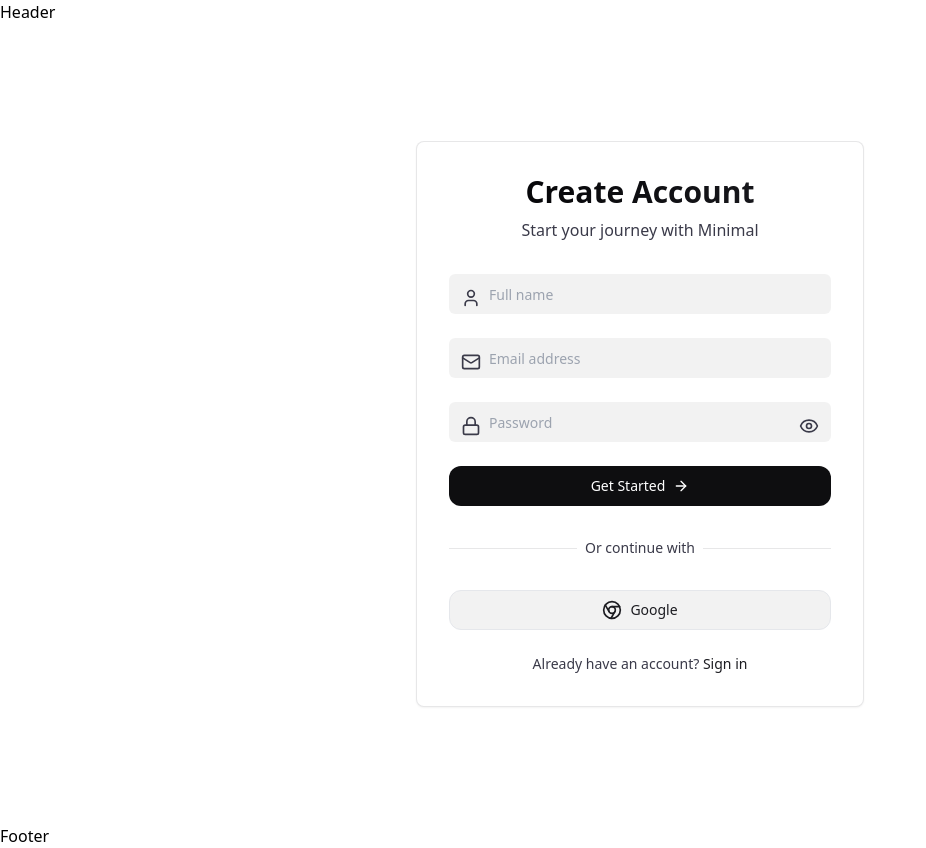
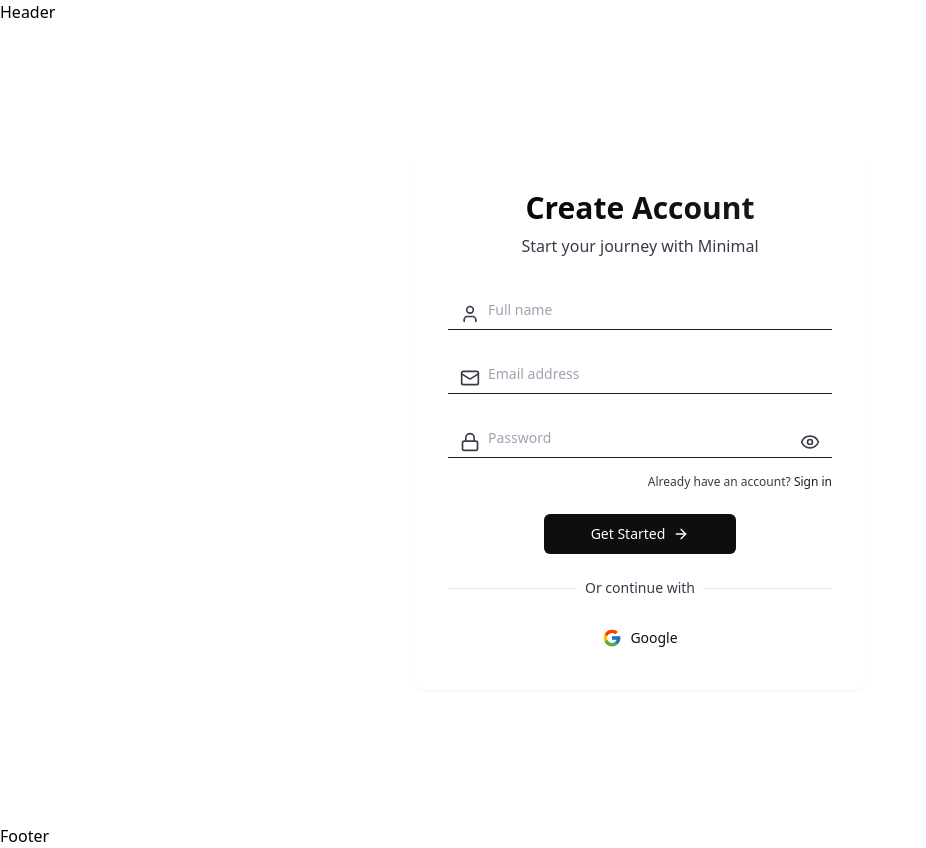
Before and after one commit to CodingCookiee/Minimal, a React (Vite) app in the folder client/: page /signup in a window 1280 px wide. Shown: the whole page, without its empty margins (0-926 px from the left). Built offline with nearby package versions, Linux system fonts and the light colour scheme; no server answers.

Commit message:
redesigned pages

```diff
--- a/client/package.json
+++ b/client/package.json
@@ -21,6 +21,7 @@
     "react": "^18.3.1",
     "react-dom": "^18.3.1",
     "react-hot-toast": "^2.5.1",
+    "react-icons": "^5.4.0",
     "react-router-dom": "^7.1.1",
     "react-toastify": "^11.0.2",
     "tailwind-merge": "^2.6.0"
--- a/client/src/components/Auth/Signin.jsx
+++ b/client/src/components/Auth/Signin.jsx
@@ -1,34 +1,56 @@
-import { useState } from 'react';
-import { useNavigate, Link } from 'react-router-dom';
-import { Button, Input, Card } from '../ui';
-import { Chrome, ArrowRight, Mail, Lock, Eye, EyeOff } from 'lucide-react';
-import { motion } from 'framer-motion';
-import { toast } from 'react-toastify';
-import axiosInstance from '../../utils/axios.js';
-import { useGoogleLogin } from '@react-oauth/google';
+import { useState } from "react";
+import { useNavigate, Link } from "react-router-dom";
+import { Button, Input, Card } from "../ui";
+import { Chrome, ArrowRight, Mail, Lock, Eye, EyeOff } from "lucide-react";
+import { motion } from "framer-motion";
+import { toast } from "react-toastify";
+import axiosInstance from "../../utils/axios.js";
+import { useGoogleLogin } from "@react-oauth/google";
+import { FcGoogle } from "react-icons/fc";
 
 export default function SignIn() {
   const navigate = useNavigate();
   const [formData, setFormData] = useState({
-    email: '',
-    password: ''
+    email: "",
+    password: "",
   });
   const [isLoading, setIsLoading] = useState(false);
   const [showPassword, setShowPassword] = useState(false);
+  const [errors, setErrors] = useState({});
+
+  const validateForm = () => {
+    const newErrors = {};
+
+    const emailRegex = /^[^\s@]+@[^\s@]+\.[^\s@]+$/;
+    if (!emailRegex.test(formData.email)) {
+      newErrors.email = "Please enter a valid email";
+    }
+
+
+    if (!formData.password) {
+      newErrors.password =
+        "Please enter your password to signin";
+    }
+
+    setErrors(newErrors);
+    return Object.keys(newErrors).length === 0;
+  };
 
   const handleSubmit = async (e) => {
     e.preventDefault();
+    if (!validateForm()) return;
     setIsLoading(true);
 
     try {
-      const { data } = await axiosInstance.post('/auth/signin', formData);
-      toast.success('Welcome back to Minimal!');
-      navigate('/');
+      const { data } = await axiosInstance.post("/auth/signin", formData);
+      toast.success("Welcome back to Minimal!");
+      navigate("/");
     } catch (error) {
-      console.log('Client Error Response:', error.response);
-      const errorMessage = typeof error.response.data === 'string'
+      console.log("Client Error Response:", error.response);
+      const errorMessage =
+        typeof error.response.data === "string"
           ? error.response.data
-        : error.response.data.message || 'Invalid credentials';
+          : error.response.data.message || "Invalid credentials";
       toast.error(errorMessage);
     } finally {
       setIsLoading(false);
@@ -38,28 +60,27 @@ export default function SignIn() {
   const googleLogin = useGoogleLogin({
     onSuccess: async (tokenResponse) => {
       try {
-      const { data } = await axiosInstance.post('/auth/google', {
-        token: tokenResponse.access_token
+        const { data } = await axiosInstance.post("/auth/google", {
+          token: tokenResponse.access_token,
         });
-      toast.success('Welcome to Minimal!');
-      navigate('/');
+        toast.success("Welcome to Minimal!");
+        navigate("/");
       } catch (error) {
-      toast.error('Google authentication failed');
+        toast.error("Google authentication failed");
       }
     },
     onError: () => {
-    toast.error('Google authentication failed');
-  }
+      toast.error("Google authentication failed");
+    },
   });
-
 
   return (
     <motion.div
       initial={{ opacity: 0, y: 20 }}
       animate={{ opacity: 1, y: 0 }}
-      className="min-h-screen flex items-center justify-center bg-light-primary dark:bg-dark-primary px-4"
+      className=" min-h-screen flex items-center justify-center bg-light-primary dark:bg-dark-primary px-4"
     >
-      <Card className="w-full max-w-md bg-white dark:bg-dark-primary border border-black-300/10 dark:border-white-500/10">
+      <Card className="w-full border-none max-w-md">
         <motion.div
           initial={{ opacity: 0 }}
           animate={{ opacity: 1 }}
@@ -75,17 +96,23 @@ const googleLogin = useGoogleLogin({
             </p>
           </div>
 
-          <form onSubmit={handleSubmit} className="space-y-6">
+          <form onSubmit={handleSubmit} className="space-y-6" noValidate>
             <div className="relative">
               <Mail className="absolute left-3 top-3.5 h-5 w-5 text-black-500 dark:text-white-500" />
               <Input
                 type="email"
                 placeholder="Email address"
                 value={formData.email}
-                onChange={(e) => setFormData({...formData, email: e.target.value})}
-                className="pl-10 w-full bg-black-100/5 dark:bg-white-500/5 border-0 focus:ring-2 ring-black-300/20 dark:ring-white-500/20"
-                required
+                onChange={(e) =>
+                  setFormData({ ...formData, email: e.target.value })
+                }
+                className={`pl-10 w-full border-t-0 border-l-0 border-r-0 border-b border-black-300 rounded-none focus:border-2 outline-none focus:ring-transparent ${errors.email ? "border-red-500" : ""}`}
               />
+              {errors.email && (
+                <span className="text-red-500 text-sm mt-1">
+                  {errors.email}
+                </span>
+              )}
             </div>
 
             <div className="space-y-2">
@@ -96,9 +123,9 @@ const googleLogin = useGoogleLogin({
     placeholder="Password"
     value={formData.password}
     onChange={(e) => setFormData({...formData, password: e.target.value})}
-                  className="pl-10 w-full bg-black-100/5 dark:bg-white-500/5 border-0 focus:ring-2 ring-black-300/20 dark:ring-white-500/20"
-                  required
+    className={`pl-10 w-full border-t-0 border-l-0 border-r-0 border-b border-black-300 rounded-none focus:border-2 outline-none focus:ring-transparent ${errors.password ? 'border-red-500' : ''}`}
   />
+  {errors.password && <span className="text-red-500 text-sm mt-1">{errors.password}</span>}
                 <button
                   type="button"
                   onClick={() => setShowPassword(!showPassword)}
@@ -110,15 +137,20 @@ const googleLogin = useGoogleLogin({
                     <Eye className="h-5 w-5" />
                   )}
                 </button>
+                {errors.name && (
+                  <span className="text-red-500 text-sm mt-1">
+                    {errors.name}
+                  </span>
+                )}
               </div>
             </div>
             <div className="flex items-center justify-end text-sm text-gray-700 	">
-            <Link to='/forgot-password'>forgot password?</Link>
+              <Link to="/forgot-password">forgot password?</Link>
             </div>
+            <div className="flex justify-center w-full ">
               <Button
                 type="submit"
-              className="w-full bg-black-200 hover:bg-black-300 dark:bg-white text-white dark:text-black-200
-                dark:hover:bg-white-800 transition-all duration-300 rounded-xl py-3"
+                className=" w-1/2 rounded-md bg-dark-primary text-light-primary hover:bg-light-primary hover:text-dark-primary transition-all duration-300"
                 disabled={isLoading}
               >
                 {isLoading ? (
@@ -137,6 +169,7 @@ const googleLogin = useGoogleLogin({
                   </span>
                 )}
               </Button>
+            </div>
           </form>
 
           <div className="relative my-8">
@@ -149,23 +182,23 @@ const googleLogin = useGoogleLogin({
               </span>
             </div>
           </div>
-
+          <div className="flex justify-center w-full ">
             <Button
               type="button"
               variant="outline"
               onClick={() => googleLogin()}
-            className="w-full bg-black-100/5 dark:bg-white-500/5 hover:bg-black-100/10 dark:hover:bg-white-500/10
-              text-black-300 dark:text-white-700 transition-all duration-300 rounded-xl py-3"
+              className=" border-none w-1/2 rounded-md bg-light-primary text-dark-primary hover:bg-dark-primary hover:text-light-primary transition-all duration-300"
             >
-            <Chrome className="mr-2 h-5 w-5" />
+              <FcGoogle className="mr-2 h-5 w-5" />
               Google
             </Button>
+          </div>
 
           <p className="mt-6 text-center text-sm text-black-500 dark:text-white-500">
-            Don't have an account?{' '}
+            Don't have an account?{" "}
             <Link
               to="/signup"
-              className="font-medium text-black-300 dark:text-white-700 hover:text-light-accent dark:hover:text-dark-accent"
+              className="font-medium text-black-300 dark:text-white-700 hover:text-neutral-500"
             >
               Sign up
             </Link>
--- a/client/src/components/Auth/Signup.jsx
+++ b/client/src/components/Auth/Signup.jsx
@@ -6,6 +6,8 @@ import { motion } from 'framer-motion';
 import { toast } from 'react-toastify';
 import axiosInstance from '../../utils/axios.js';
 import { useGoogleLogin } from '@react-oauth/google';
+import { FcGoogle } from "react-icons/fc";
+
 
 
 export default function SignUp() {
@@ -22,8 +24,8 @@ export default function SignUp() {
   const validateForm = () => {
     const newErrors = {};
 
-    if (!formData.name || formData.name.length < 2) {
-      newErrors.name = 'Name must be at least 2 characters';
+    if (!formData.name || formData.name.length < 5) {
+      newErrors.name = 'Name must be at least 5 characters';
     }
 
     const emailRegex = /^[^\s@]+@[^\s@]+\.[^\s@]+$/;
@@ -95,7 +97,7 @@ export default function SignUp() {
       animate={{ opacity: 1, y: 0 }}
       className="min-h-screen flex items-center justify-center bg-light-primary dark:bg-dark-primary px-4"
     >
-      <Card className="w-full max-w-md bg-white dark:bg-dark-primary border border-black-300/10 dark:border-white-500/10">
+      <Card className="w-full max-w-md  border-none">
         <motion.div
           initial={{ opacity: 0 }}
           animate={{ opacity: 1 }}
@@ -119,31 +121,31 @@ export default function SignUp() {
   placeholder="Full name"
   value={formData.name}
   onChange={(e) => setFormData({...formData, name: e.target.value})}
-                className={`pl-10 w-full bg-black-100/5 dark:bg-white-500/5 border-0 focus:ring-2 ring-black-300/20 dark:ring-white-500/20 ${errors.name ? 'border-red-500' : ''}`}
+  className={`pl-10 w-full border-t-0 border-l-0 border-r-0 border-b border-black-300 rounded-none   focus:border-2 outline-none focus:ring-transparent  ${errors.name ? 'border-red-500' : ''}`}
 />
               {errors.name && <span className="text-red-500 text-sm mt-1">{errors.name}</span>}
             </div>
 
             <div className="relative">
-              <Mail className="absolute left-3 top-3.5 h-5 w-5 text-black-500 dark:text-white-500" />
+              <Mail className="absolute left-3 top-3.5 h-5 w-5  text-black-500 dark:text-white-500" />
               <Input
                 type="email"
                 placeholder="Email address"
                 value={formData.email}
                 onChange={(e) => setFormData({...formData, email: e.target.value})}
-                className={`pl-10 w-full bg-black-100/5 dark:bg-white-500/5 border-0 focus:ring-2 ring-black-300/20 dark:ring-white-500/20 ${errors.email ? 'border-red-500' : ''}`}
+                className={`pl-10 w-full border-t-0 border-l-0 border-r-0 border-b border-black-300 rounded-none   focus:border-2 outline-none focus:ring-transparent   ${errors.name ? 'border-red-500' : ''}`}
                 />
               {errors.email && <span className="text-red-500 text-sm mt-1">{errors.email}</span>}
             </div>
 
-            <div className="relative">
+            <div className=" flex flex-col relative ">
               <Lock className="absolute left-3 top-3.5 h-5 w-5 text-black-500 dark:text-white-500" />
               <Input
                 type={showPassword ? 'text' : 'password'}
                 placeholder="Password"
                 value={formData.password}
                 onChange={(e) => setFormData({...formData, password: e.target.value})}
-                className={`pl-10 w-full bg-black-100/5 dark:bg-white-500/5 border-0 focus:ring-2 ring-black-300/20 dark:ring-white-500/20 ${errors.password ? 'border-red-500' : ''}`}
+                className={`pl-10 w-full border-t-0 border-l-0 border-r-0 border-b border-black-300 rounded-none   focus:border-2 outline-none focus:ring-transparent  ${errors.name ? 'border-red-500' : ''}`}
                 />
               <button
                 type="button"
@@ -153,12 +155,20 @@ export default function SignUp() {
                 {showPassword ? <EyeOff className="h-5 w-5" /> : <Eye className="h-5 w-5" />}
               </button>
               {errors.password && <span className="text-red-500 text-sm mt-1">{errors.password}</span>}
+            <p className="self-end mt-4 text-center text-xs text-black-500 dark:text-white-500">
+            Already have an account?{' '}
+            <Link
+              to="/signin"
+              className="font-medium text-black-300 dark:text-white-700 hover:text-neutral-500"
+            >
+              Sign in
+            </Link>
+          </p>
             </div>
-
+            <div className="flex justify-center w-full ">
             <Button
     type="submit"
-  className="w-full bg-black-200 hover:bg-black-300 dark:bg-white text-white dark:text-black-200
-    dark:hover:bg-white-800 transition-all duration-300 rounded-xl py-3"
+    className=" w-1/2 rounded-md bg-dark-primary text-light-primary hover:bg-light-primary hover:text-dark-primary transition-all duration-300"
     disabled={isLoading}
   >
   {isLoading ? (
@@ -178,9 +188,10 @@ export default function SignUp() {
   )}
 </Button>
 
+</div>
           </form>
 
-          <div className="relative my-8">
+          <div className="relative my-5 mt-6">
             <div className="absolute inset-0 flex items-center">
               <div className="w-full border-t border-black-300/10 dark:border-white-500/10" />
             </div>
@@ -191,26 +202,22 @@ export default function SignUp() {
             </div>
           </div>
 
+
+          <div className="flex justify-center w-full">
+
           <Button
             type="button"
             variant="outline"
             onClick={() => googleLogin()}
-            className="w-full bg-black-100/5 dark:bg-white-500/5 hover:bg-black-100/10 dark:hover:bg-white-500/10
-              text-black-300 dark:text-white-700 transition-all duration-300 rounded-xl py-3"
+            className=" border-none w-1/2 rounded-md bg-light-primary text-dark-primary hover:bg-dark-primary hover:text-light-primary transition-all duration-300"
+
           >
-            <Chrome className="mr-2 h-5 w-5" />
+            <FcGoogle className="mr-2 h-5 w-5" />
             Google
           </Button>
+          </div>
 
-          <p className="mt-6 text-center text-sm text-black-500 dark:text-white-500">
-            Already have an account?{' '}
-            <Link
-              to="/signin"
-              className="font-medium text-black-300 dark:text-white-700 hover:text-light-accent dark:hover:text-dark-accent"
-            >
-              Sign in
-            </Link>
-          </p>
+
         </motion.div>
       </Card>
     </motion.div>
```
Also changed, not shown: 1 other file (tests, documents, lock files or other folders). Lines whose indentation alone changed are shown as unchanged.
